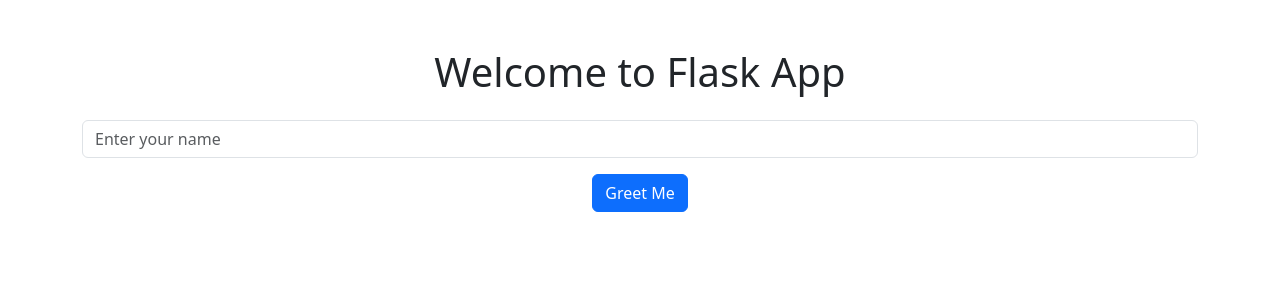
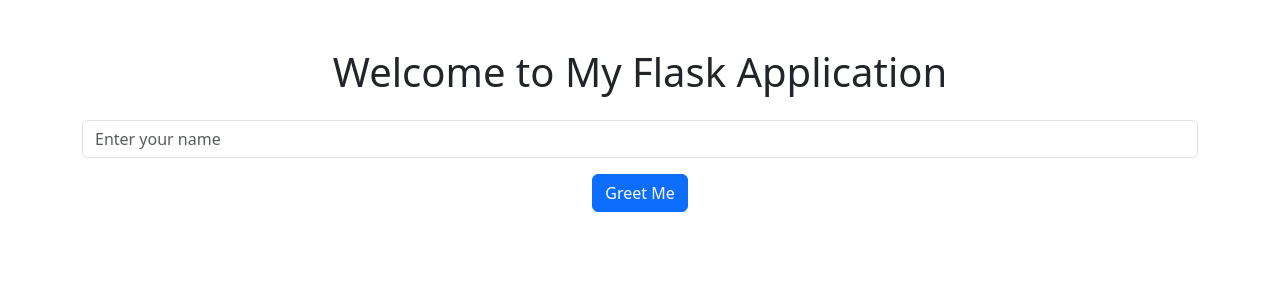
Before and after one commit to jegansekar112/flask-sample, a Flask app: page / in a window 1280 px wide. Shown: the top 300 px of the page. Run offline with Flask 3, Linux system fonts and the light colour scheme.

Commit message:
Update welcome message in index.html to enhance user experience

```diff
--- a/templates/index.html
+++ b/templates/index.html
@@ -6,7 +6,7 @@
     <link rel="stylesheet" href="{{ url_for('static', filename='style.css') }}">
 </head>
 <body class="container text-center mt-5">
-    <h1 class="mb-4">Welcome to Flask App</h1>
+    <h1 class="mb-4">Welcome to My Flask Application</h1>
     <form method="POST" action="/greet">
         <input type="text" name="name" placeholder="Enter your name" class="form-control mb-3" required>
         <button type="submit" class="btn btn-primary">Greet Me</button>
```
